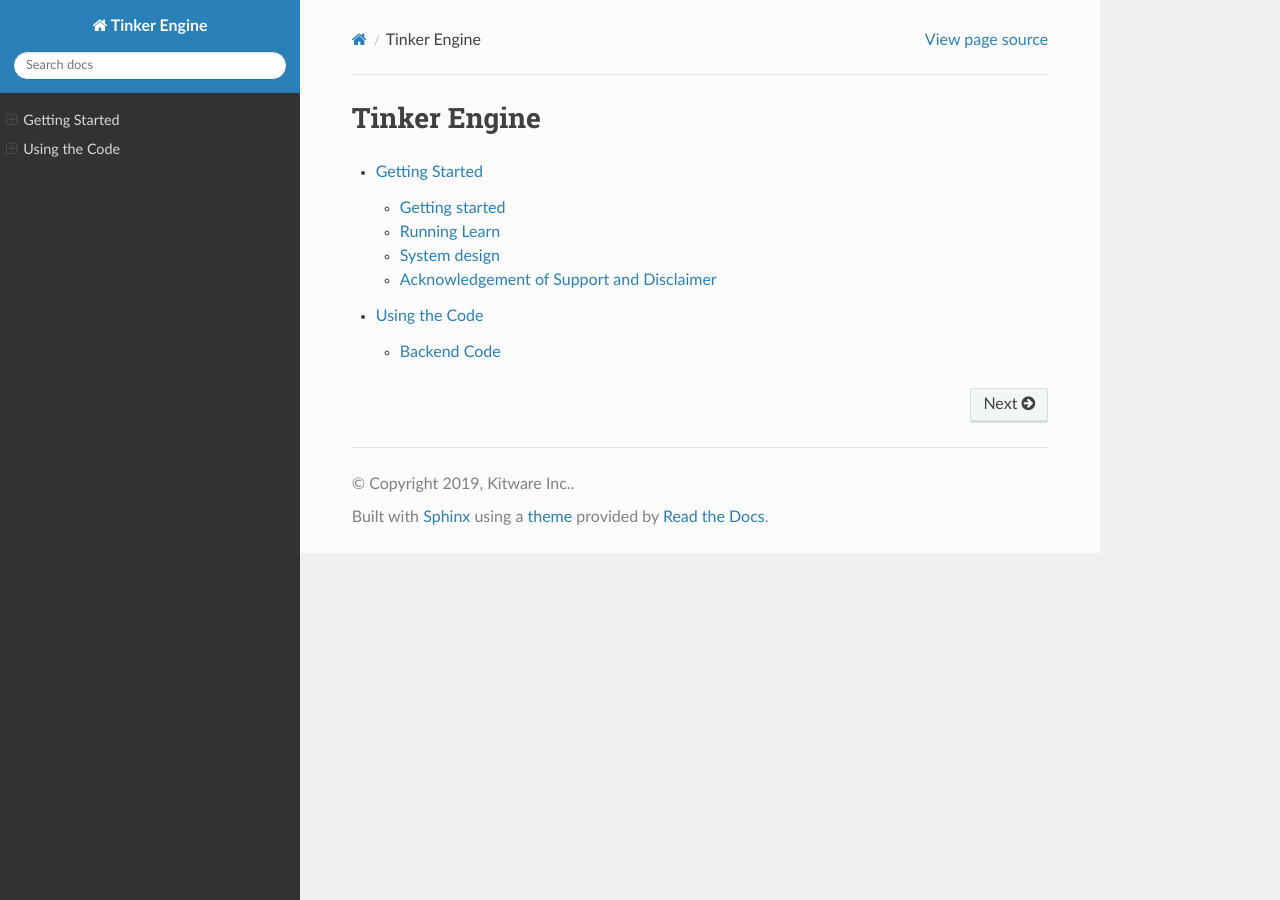
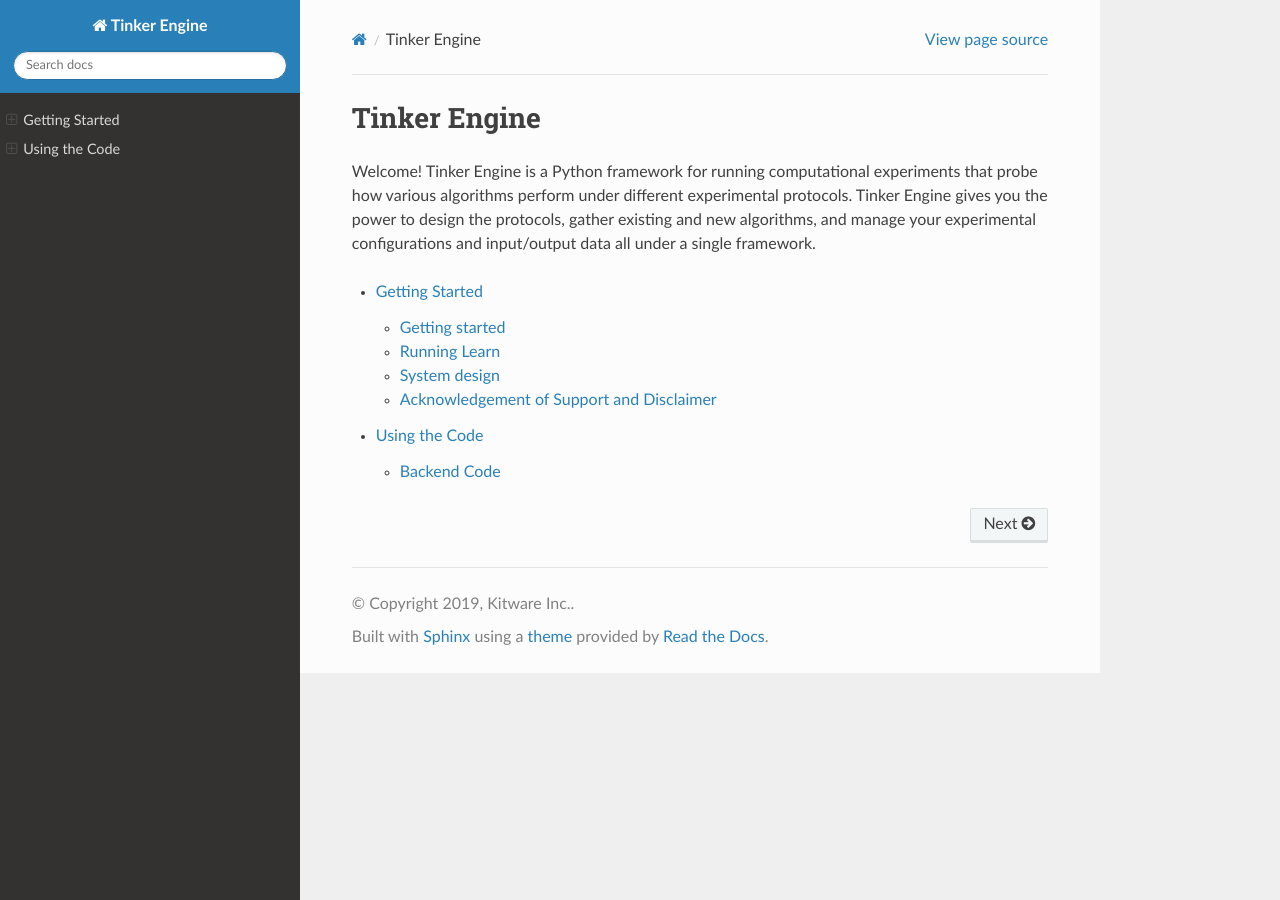
Before and after one commit to tinker-engine/tinker-engine, a Sphinx documentation site: the page built from docs/source/index.rst, in a window 1280 px wide. Built offline with Sphinx 7.4.7 and the Read the Docs theme 2.0.0, drawn with Linux system fonts in a browser that asks for light colours; pages that are not in the unit, such as notebooks, are missing from menus.

Commit message:
Add a short intro paragraph to front page

```diff
--- a/docs/source/index.rst
+++ b/docs/source/index.rst
@@ -5,6 +5,12 @@
 Tinker Engine
 =============
 
+Welcome! Tinker Engine is a Python framework for running computational
+experiments that probe how various algorithms perform under different
+experimental protocols. Tinker Engine gives you the power to design the
+protocols, gather existing and new algorithms, and manage your experimental
+configurations and input/output data all under a single framework.
+
 .. toctree::
    :maxdepth: -1
 
```
